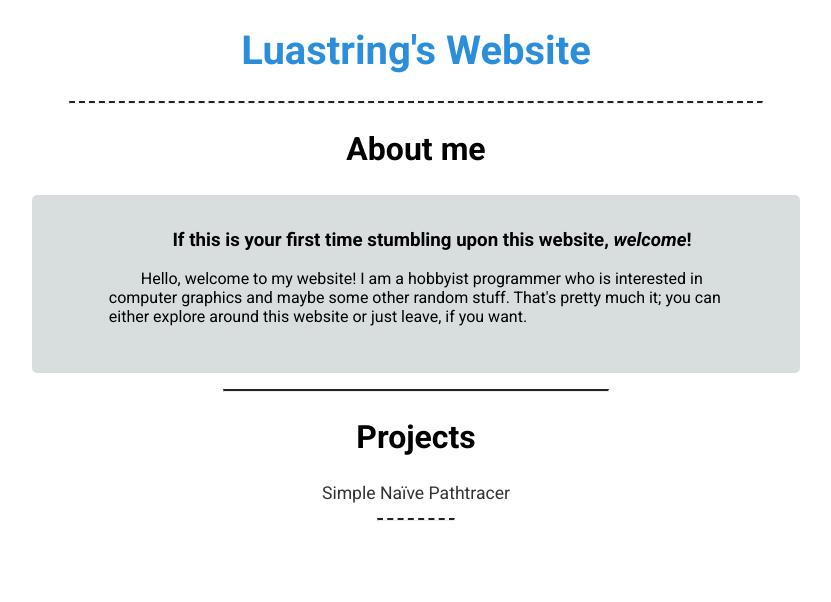
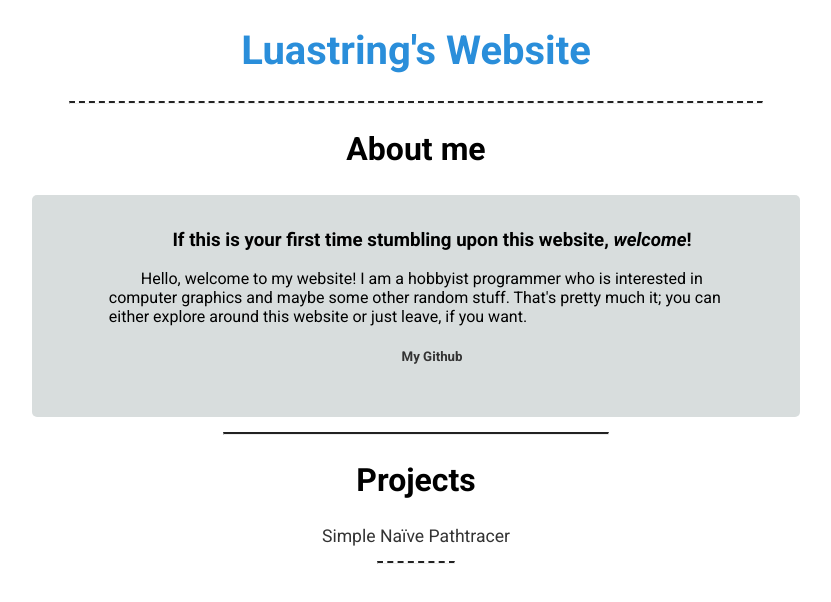
Before and after one commit to luastring/luastring.github.io, a plain HTML site: page index.html in a window 1280 px wide. Shown: the whole page, without its empty margins (224-1055 px from the left). Drawn offline with Linux system fonts and the light colour scheme.

Commit message:
Changed about description

```diff
--- a/index.html
+++ b/index.html
@@ -22,6 +22,7 @@
             <div class="text-body">
                 <h3>If this is your first time stumbling upon this website, <i>welcome</i>!</h3>
                 <p>Hello, welcome to my website! I am a hobbyist programmer who is interested in computer graphics and maybe some other random stuff. That's pretty much it; you can either explore around this website or just leave, if you want.</p>
+                <h5><a href="https://github.com/luastring">My Github</a></h5>
             </div>
         </section>
         <hr class="section-rule">
```
